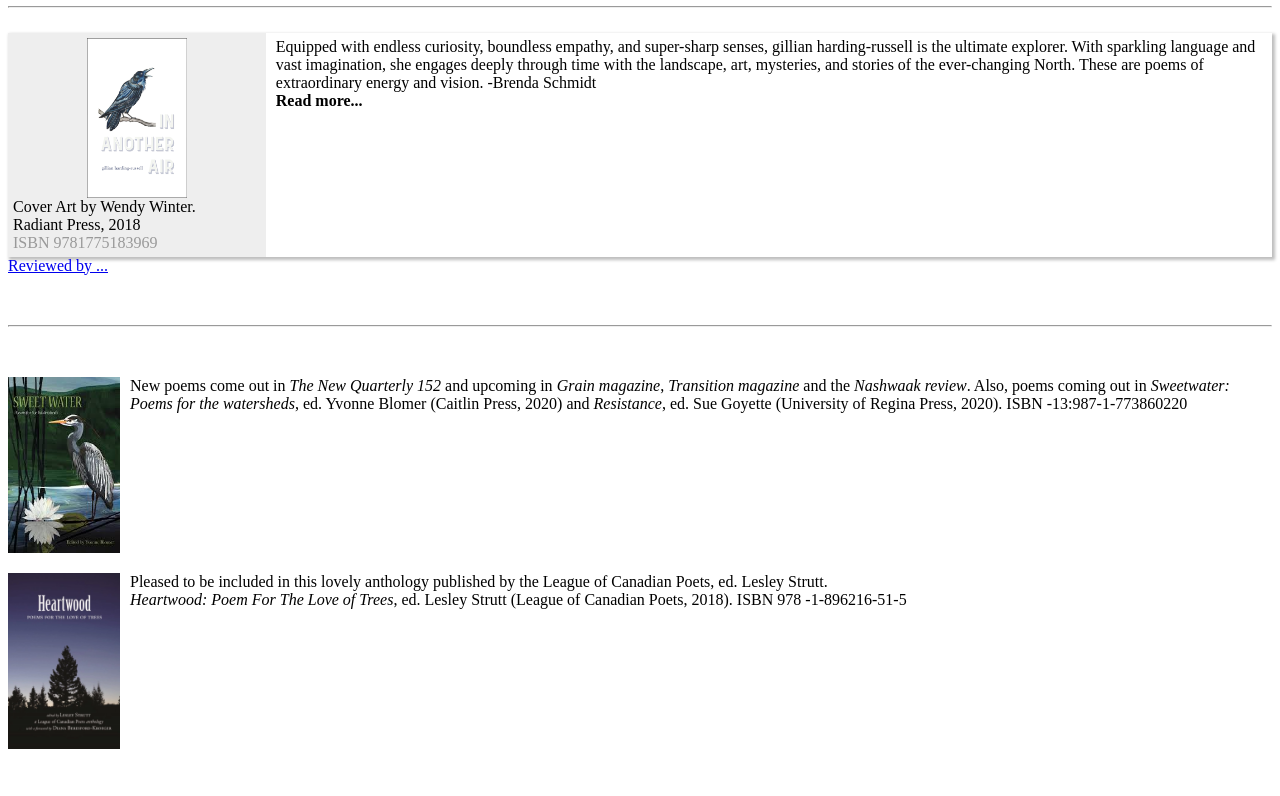
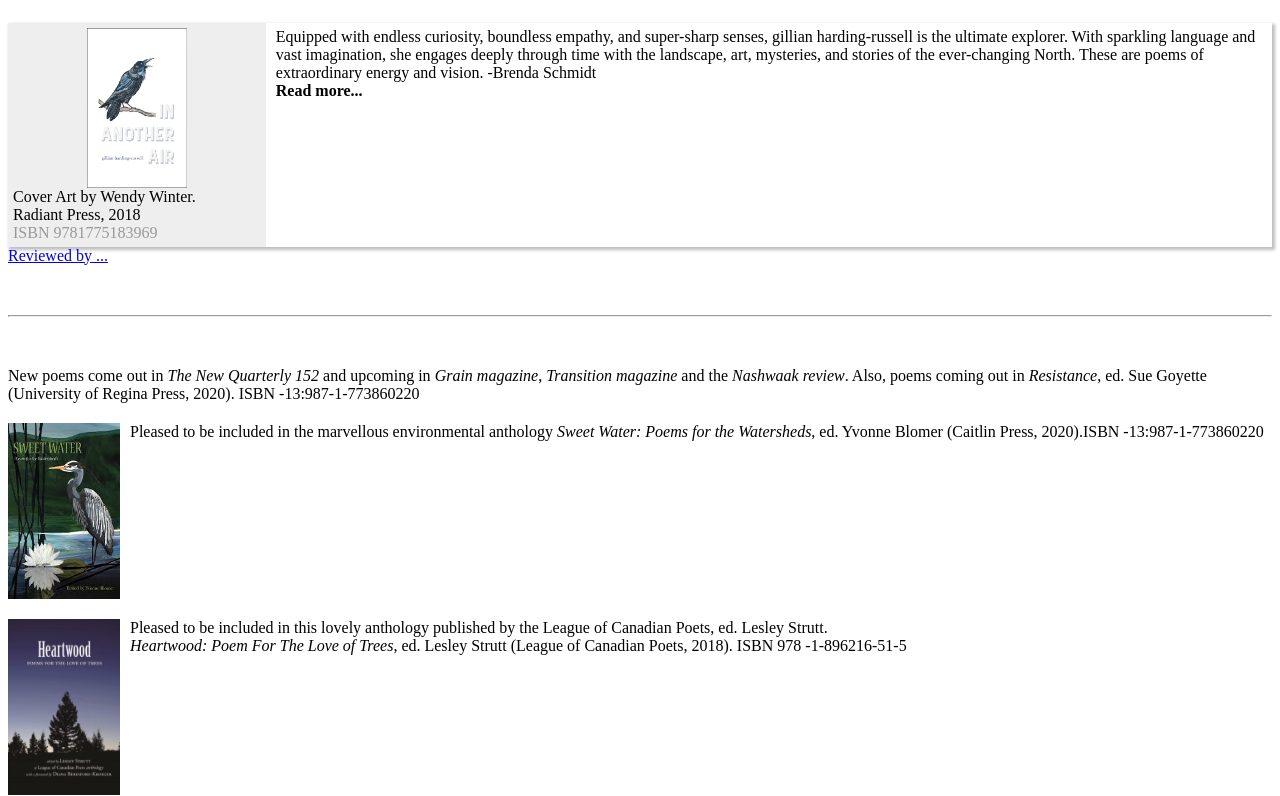
Before and after one commit to LaurieHarding-Russell/GillianHarding-Russell.com, an Angular app: page / in a window 1280 px wide. Shown: the part 1036-1832 px from the top of the page. Before the commit the page ends 1810 px from the top, so only its background shows below. Built offline with nearby package versions, Linux system fonts and the light colour scheme.

Commit message:
Some wording changes.

```diff
--- a/src/app/general/general.css
+++ b/src/app/general/general.css
@@ -56,6 +56,10 @@ div.anthology-text {
     display: inline;
 }
 
+.strong-break {
+    margin:50px 0;
+}
+
 @media screen and (width: 500px) {
     .page-header {
     overflow: hidden;
--- a/src/app/general/general.html
+++ b/src/app/general/general.html
@@ -48,8 +48,6 @@ unique and motley, with the ordinary
 brilliance of mortals like ourselves?
 </pre>
 First published in <i>The Dalhousie Review</i> 99.1 (Spring, 2019).
-
-<hr/>
 
 <hr/>
 
@@ -145,7 +143,11 @@ First published in <i>The Nashwaak Review</i> fall 2018.
     <a href="https://thestarphoenix.com/entertainment/books/book-reviews-robert-currie-gillian-harding-russell-al-purdy-anthology">Reviewed by ...</a>
 </div>
 
-<hr style="margin:50px 0;"/>
+<hr class="strong-break"/>
+
+<div>
+    New poems come out in <i>The New Quarterly 152</i> and upcoming in <i>Grain magazine</i>, <i>Transition magazine</i> and the <i>Nashwaak review</i>. Also, poems coming out in <i>Resistance</i>, ed. Sue Goyette (University of Regina Press, 2020). ISBN -13:987-1-773860220
+</div>
 
 <div class="anthology-wrapper">
     <picture class="anthology">
@@ -153,7 +155,8 @@ First published in <i>The Nashwaak Review</i> fall 2018.
         <img src="/assets/sweetwater.jpeg" alt="sweetwater">
     </picture>
     <div class="anthology-text">
-        New poems come out in <i>The New Quarterly 152</i> and upcoming in <i>Grain magazine</i>, <i>Transition magazine</i> and the <i>Nashwaak review</i>. Also, poems coming out in <i>Sweetwater: Poems for the watersheds</i>, ed. Yvonne Blomer (Caitlin Press, 2020) and <i>Resistance</i>, ed. Sue Goyette (University of Regina Press, 2020). ISBN -13:987-1-773860220
+        Pleased to be included in the marvellous environmental anthology <i>Sweet Water: Poems for the
+        Watersheds</i>, ed. Yvonne Blomer (Caitlin Press, 2020).ISBN -13:987-1-773860220
     </div>
 </div>
 
```
Also changed, not shown: 2 other files (tests, documents, lock files or other folders).
